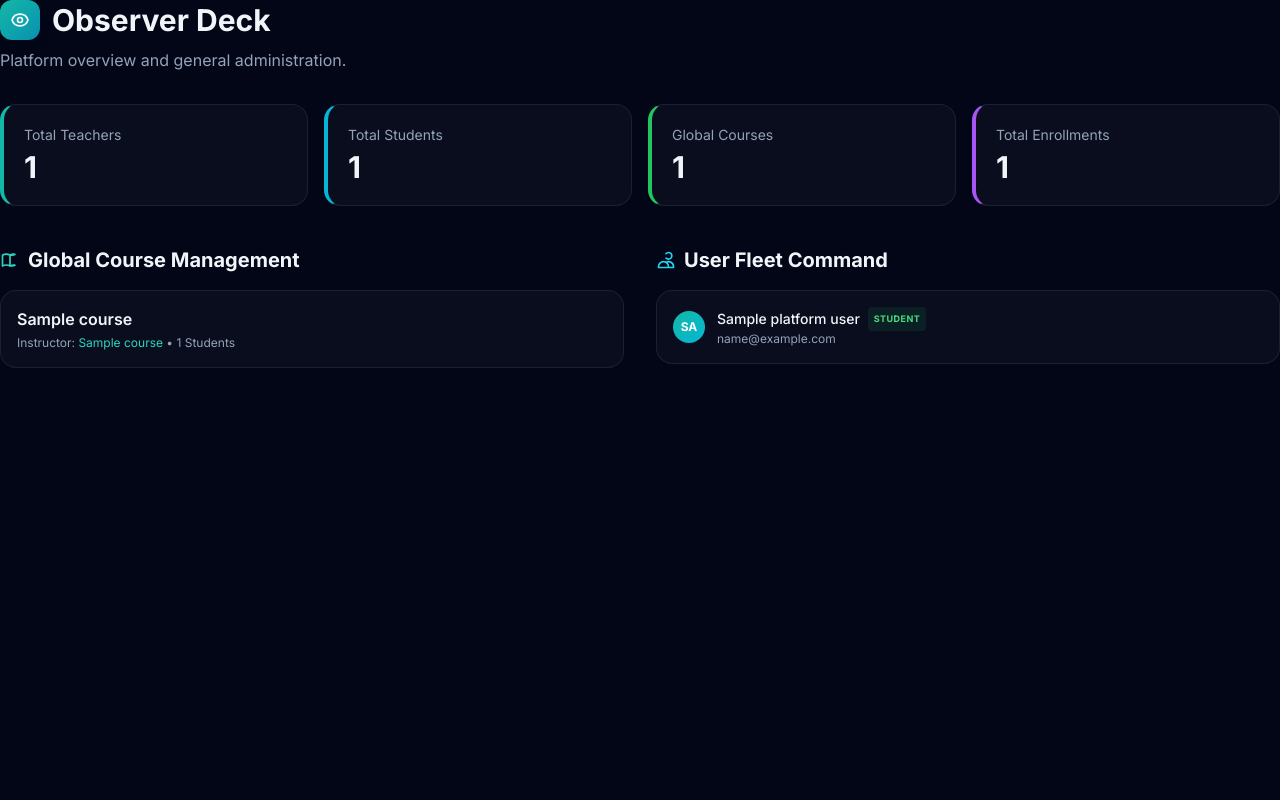
After one commit to seshaAI/LearnBridge, a FastAPI app: template templates/admin_dashboard.html in a window 1280 px wide. The commit adds this page. Run offline with FastAPI, Linux system fonts and the light colour scheme; the template is opened without the code that fills it: most values are stand-ins (such as "Sample title", 1, 10 or a date in 2020); some libraries are stand-ins or nearby versions.

Commit message:
LearnBridge v1.0 Production: Cloud Migration, Admin Observer Deck, and Role Security patches

```diff
--- a/main.py
+++ b/main.py
@@ -19,7 +19,7 @@ from database import engine, Base
 # Import all models so Base.metadata registers them
 import models  # noqa: F401
 
-from routers import auth, teacher, student, chat
+from routers import auth, teacher, student, chat, admin
 
 # ── Create App ───────────────────────────────────────────────────
 
@@ -39,6 +39,7 @@ app.include_router(auth.router)
 app.include_router(teacher.router)
 app.include_router(student.router)
 app.include_router(chat.router)
+app.include_router(admin.router)
 
 # ── Create tables on startup ────────────────────────────────────
 
--- a/models/user.py
+++ b/models/user.py
@@ -13,6 +13,7 @@ class UserRole(str, enum.Enum):
     """Allowed user roles."""
     TEACHER = "teacher"
     STUDENT = "student"
+    ADMIN = "admin"
 
 
 class User(Base):
--- a/routers/chat.py
+++ b/routers/chat.py
@@ -28,7 +28,7 @@ def _require_user(request: Request, db: Session = Depends(get_db)):
 
 # ── Inbox ─────────────────────────────────────────────────────────────
 
-@router.get("", response_class=HTMLResponse)
+@router.get("/inbox", response_class=HTMLResponse)
 async def inbox(
     request: Request,
     db: Session = Depends(get_db),
--- a/seed_db.py
+++ b/seed_db.py
@@ -17,6 +17,11 @@ def seed():
 
     print("Seeding database with fake data...")
     hashed_pwd = pwd_context.hash('password123')
+
+    # 0. Create Global Admin
+    admin_user = User(name="Global Administrator", email="admin@learnbridge.com", password_hash=hashed_pwd, role=UserRole.ADMIN)
+    db.add(admin_user)
+    db.commit()
 
     # 1. Create Teachers
     teachers = []
--- /dev/null
+++ b/templates/admin_dashboard.html
@@ -0,0 +1,110 @@
+{% extends "base.html" %}
+{% block title %}Admin Dashboard — LearnBridge{% endblock %}
+
+{% block content %}
+<div class="mb-8 animate-fade-in">
+    <div class="flex items-center gap-3 mb-2">
+        <span class="w-10 h-10 rounded-xl bg-gradient-to-br from-primary-500 to-accent-600 flex items-center justify-center text-white shadow-lg">
+            <svg class="w-5 h-5" fill="none" stroke="currentColor" viewBox="0 0 24 24"><path stroke-linecap="round" stroke-linejoin="round" stroke-width="2" d="M15 12a3 3 0 11-6 0 3 3 0 016 0z"/><path stroke-linecap="round" stroke-linejoin="round" stroke-width="2" d="M2.458 12C3.732 7.943 7.523 5 12 5c4.478 0 8.268 2.943 9.542 7-1.274 4.057-5.064 7-9.542 7-4.477 0-8.268-2.943-9.542-7z"/></svg>
+        </span>
+        <h1 class="text-3xl font-bold">Observer Deck</h1>
+    </div>
+    <p class="theme-text-secondary mt-1">Platform overview and general administration.</p>
+</div>
+
+<!-- Global Statistics -->
+<div class="grid grid-cols-2 md:grid-cols-4 gap-4 mb-10 animate-slide-up">
+    <div class="glass-card p-5 border-l-4 border-l-primary-500">
+        <p class="text-sm theme-text-secondary mb-1">Total Teachers</p>
+        <p class="text-3xl font-bold">{{ total_teachers }}</p>
+    </div>
+    <div class="glass-card p-5 border-l-4 border-l-accent-500">
+        <p class="text-sm theme-text-secondary mb-1">Total Students</p>
+        <p class="text-3xl font-bold">{{ total_students }}</p>
+    </div>
+    <div class="glass-card p-5 border-l-4 border-l-green-500">
+        <p class="text-sm theme-text-secondary mb-1">Global Courses</p>
+        <p class="text-3xl font-bold">{{ total_courses }}</p>
+    </div>
+    <div class="glass-card p-5 border-l-4 border-l-purple-500">
+        <p class="text-sm theme-text-secondary mb-1">Total Enrollments</p>
+        <p class="text-3xl font-bold">{{ total_enrollments }}</p>
+    </div>
+</div>
+
+<div class="grid lg:grid-cols-2 gap-8 mb-10">
+    <!-- Active Courses Directory -->
+    <div class="animate-slide-up" style="animation-delay: 0.1s;">
+        <h2 class="text-xl font-bold mb-4 flex items-center gap-2">
+            <svg class="w-5 h-5 text-primary-400" fill="none" stroke="currentColor" viewBox="0 0 24 24"><path stroke-linecap="round" stroke-linejoin="round" stroke-width="2" d="M12 6.253v13m0-13C10.832 5.477 9.246 5 7.5 5S4.168 5.477 3 6.253v13C4.168 18.477 5.754 18 7.5 18s3.332.477 4.5 1.253m0-13C13.168 5.477 14.754 5 16.5 5c1.747 0 3.332.477-4.5 1.253v13C19.832 18.477 18.247 18 16.5 18c-1.746 0-3.332.477-4.5 1.253"/></svg>
+            Global Course Management
+        </h2>
+
+        <div class="glass-card overflow-hidden">
+            <div class="divide-y divide-white/5 max-h-[500px] overflow-y-auto custom-scrollbar">
+                {% if courses %}
+                    {% for c in courses %}
+                    <div class="p-4 hover:bg-white/5 transition-colors flex items-center justify-between group">
+                        <div>
+                            <p class="font-semibold">{{ c.title }}</p>
+                            <p class="text-xs theme-text-secondary mt-1">Instructor: <span class="text-primary-400">{{ c.teacher_name }}</span> &bull; {{ c.student_count }} Students</p>
+                        </div>
+                        <div class="opacity-0 group-hover:opacity-100 transition-opacity">
+                            <form method="POST" action="/admin/courses/{{ c.id }}/delete" onsubmit="return confirm('DANGER: Are you entirely sure you want to delete this course permanently? All active lesson plans, student quizzes, and video progress attached to this course will be wiped from the DB.');">
+                                <button type="submit" class="bg-red-500/10 text-red-500 border border-red-500/30 hover:bg-red-500 hover:text-white px-3 py-1.5 rounded-lg text-xs font-bold transition-colors">Delete Session</button>
+                            </form>
+                        </div>
+                    </div>
+                    {% endfor %}
+                {% else %}
+                    <div class="p-8 text-center theme-text-secondary">No courses found on the platform.</div>
+                {% endif %}
+            </div>
+        </div>
+    </div>
+
+    <!-- Active User Directory -->
+    <div class="animate-slide-up" style="animation-delay: 0.2s;">
+        <h2 class="text-xl font-bold mb-4 flex items-center gap-2">
+            <svg class="w-5 h-5 text-accent-400" fill="none" stroke="currentColor" viewBox="0 0 24 24"><path stroke-linecap="round" stroke-linejoin="round" stroke-width="2" d="M12 4.354a4 4 0 110 5.292M15 21H3v-1a6 6 0 0112 0v1zm0 0h6v-1a6 6 0 00-9-5.197"/></svg>
+            User Fleet Command
+        </h2>
+
+        <div class="glass-card overflow-hidden">
+            <div class="divide-y divide-white/5 max-h-[500px] overflow-y-auto custom-scrollbar">
+                {% if platform_users %}
+                    {% for u in platform_users %}
+                    <div class="p-4 hover:bg-white/5 transition-colors flex items-center justify-between group">
+                        <div class="flex items-center gap-3">
+                            <div class="w-8 h-8 rounded-full bg-gradient-to-br from-primary-500 to-accent-500 flex items-center justify-center text-white font-bold text-xs shrink-0">
+                                {{ u.name[:2].upper() }}
+                            </div>
+                            <div>
+                                <p class="font-medium text-sm flex items-center gap-2">
+                                    {{ u.name }}
+                                    {% if u.role.value == 'teacher' %}
+                                        <span class="text-[9px] uppercase font-bold tracking-wider text-accent-400 bg-accent-500/10 px-1.5 py-0.5 rounded">Teacher</span>
+                                    {% else %}
+                                        <span class="text-[9px] uppercase font-bold tracking-wider text-green-400 bg-green-500/10 px-1.5 py-0.5 rounded">Student</span>
+                                    {% endif %}
+                                </p>
+                                <p class="text-xs theme-text-secondary">{{ u.email }}</p>
+                            </div>
+                        </div>
+                        <div class="flex gap-2 opacity-0 group-hover:opacity-100 transition-opacity">
+                            <a href="/chat/{{ u.id }}" class="bg-surface-500/20 theme-text hover:bg-primary-500 hover:text-white px-2 py-1.5 rounded-lg text-xs font-bold transition-colors">Message</a>
+                            <form method="POST" action="/admin/users/{{ u.id }}/delete" onsubmit="return confirm('DANGER: Erasing this user is permanent! If they are a Teacher, EVERY course they made and all metrics linked to it will cascade-delete. Proceed?');">
+                                <button type="submit" class="bg-red-500/10 text-red-500 border border-red-500/30 hover:bg-red-500 hover:text-white pb-1 pt-1 px-2.5 rounded-lg text-xs font-bold transition-colors">Delete</button>
+                            </form>
+                        </div>
+                    </div>
+                    {% endfor %}
+                {% else %}
+                    <div class="p-8 text-center theme-text-secondary">No user data loaded.</div>
+                {% endif %}
+            </div>
+        </div>
+    </div>
+</div>
+
+{% endblock %}
--- a/templates/base.html
+++ b/templates/base.html
@@ -46,19 +46,25 @@
         <div class="max-w-7xl mx-auto px-4 sm:px-6 lg:px-8">
             <div class="flex items-center justify-between h-16">
                 <!-- Logo -->
-                <a href="{% if user.role.value == 'teacher' %}/teacher/dashboard{% else %}/student/dashboard{% endif %}" class="flex items-center gap-2 group">
+                <a href="{% if user.role.value == 'teacher' %}/teacher/dashboard{% elif user.role.value == 'admin' %}/admin/dashboard{% else %}/student/dashboard{% endif %}" class="flex items-center gap-2 group">
                     <img src="/static/images/logo.svg" alt="LearnBridge" class="w-9 h-9 rounded-xl shadow-lg group-hover:scale-105 transition-transform">
                     <span class="text-xl font-bold bg-gradient-to-r from-primary-600 to-accent-400 bg-clip-text text-transparent">LearnBridge</span>
                 </a>
 
                 <!-- Nav Links -->
                 <div class="hidden md:flex items-center gap-1">
-                    {% if user.role.value == 'teacher' %}
+                    {% if user.role.value == 'admin' %}
+                    <a href="/admin/dashboard" class="nav-link">Observer Deck</a>
+                    <a href="/chat/inbox" class="nav-link relative">
+                        Messages
+                        <span id="nav-unread-badge" class="hidden absolute -top-1 -right-2 w-4 h-4 rounded-full bg-red-500 text-white text-[9px] font-bold flex items-center justify-center"></span>
+                    </a>
+                    {% elif user.role.value == 'teacher' %}
                     <a href="/teacher/dashboard" class="nav-link">Dashboard</a>
                     <a href="/teacher/courses" class="nav-link">My Courses</a>
                     <a href="/teacher/browse" class="nav-link">Browse</a>
                     <a href="/teacher/students" class="nav-link">Students</a>
-                    <a href="/chat" class="nav-link relative">
+                    <a href="/chat/inbox" class="nav-link relative">
                         Messages
                         <span id="nav-unread-badge" class="hidden absolute -top-1 -right-2 w-4 h-4 rounded-full bg-red-500 text-white text-[9px] font-bold flex items-center justify-center"></span>
                     </a>
@@ -67,7 +73,7 @@
                     <a href="/student/courses" class="nav-link">Browse</a>
                     <a href="/student/leaderboard" class="nav-link">Leaderboard</a>
                     <a href="/student/profile" class="nav-link">Profile</a>
-                    <a href="/chat" class="nav-link relative">
+                    <a href="/chat/inbox" class="nav-link relative">
                         Messages
                         <span id="nav-unread-badge" class="hidden absolute -top-1 -right-2 w-4 h-4 rounded-full bg-red-500 text-white text-[9px] font-bold flex items-center justify-center"></span>
                     </a>
```
Also changed, not shown: routers/admin.py (added, +122 -0 lines), routers/auth.py (+10 -4 lines), routers/teacher.py (+0 -13 lines), templates/course_browse.html (+9 -2 lines), 1 other file.
